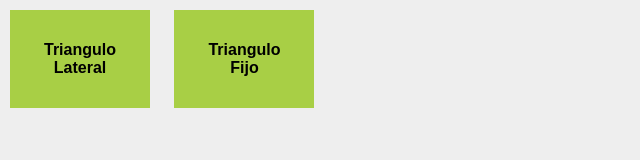
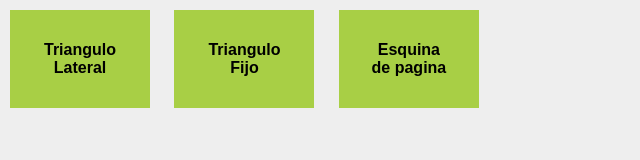
Before and after one commit to DanielColorado/workflow, a website: page app/index.jade in a window 1280 px wide. Shown: the whole page, without its empty margins (0-640 px from the left). Drawn offline with nearby package versions, Linux system fonts and the light colour scheme; files that its build step writes are made by us from their sources.

Commit message:
-Truco css Esquina de pagina

```diff
--- a/app/index.jade
+++ b/app/index.jade
@@ -11,3 +11,5 @@ html(lang="es")
 			p Triangulo Lateral
 		.triangulo_fijo
 			p Triangulo Fijo
+		.esquina_pagina
+			p Esquina de pagina
--- /dev/null
+++ b/scss/_EsquinaPagina.scss
@@ -0,0 +1,20 @@
+$color-fondo: #a8cf45;
+.esquina_pagina{
+	transform:translateX(0);
+	&:before{
+		content:"";
+		position: absolute;
+		left: 0;
+		bottom: 0;
+		width: 0;
+		height: 0;
+		background: linear-gradient(45deg, #eee 45%, #aaa 50%, #ccc 60%,white);
+		transition-duration:0.3s;
+	}
+	&:hover{
+		&:before{
+			width: 35px;
+			height: 35px;
+		}
+	}
+}
--- a/scss/_TrianguloFijo.scss
+++ b/scss/_TrianguloFijo.scss
@@ -1,6 +1,7 @@
 $color-fondo: #a8cf45;
 .triangulo_fijo{
 	transform: translateX(0);
+	transition-duration:0.3s;
 	&:before{
 		content: "";
 		border-style: solid;
@@ -10,7 +11,7 @@ $color-fondo: #a8cf45;
 		top: 0px;
 		left:50%;
 		margin-left: -15px;
-		transition-duration:0.3s
+		transition-duration:0.3s;
 	}
 	&:hover{
 		transform: translateY(15px);
--- a/scss/_TrianguloLateral.scss
+++ b/scss/_TrianguloLateral.scss
@@ -22,7 +22,7 @@ div{
 		left: 0px;
 		top:50%;
 		margin-top: -15px;
-		transition-duration:0.3s
+		transition-duration:0.3s;
 	}
 	&:hover{
 		&:before{
--- a/scss/app.scss
+++ b/scss/app.scss
@@ -1,6 +1,7 @@
 @import "_reset";
 @import "_TrianguloLateral";
 @import "_TrianguloFijo";
+@import "_EsquinaPagina";
 body {
 	background-color: #eee;
 }
```
Also changed, not shown: app/css/app.css, app/css/min/app.css, app/index.html.
